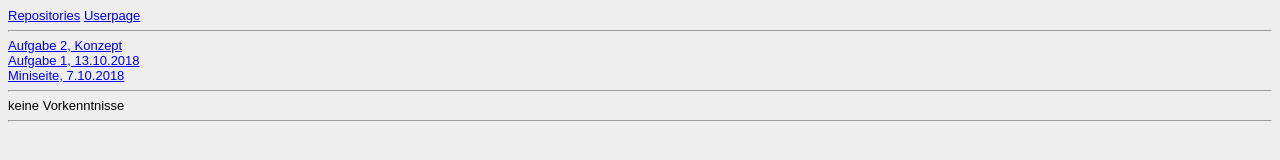
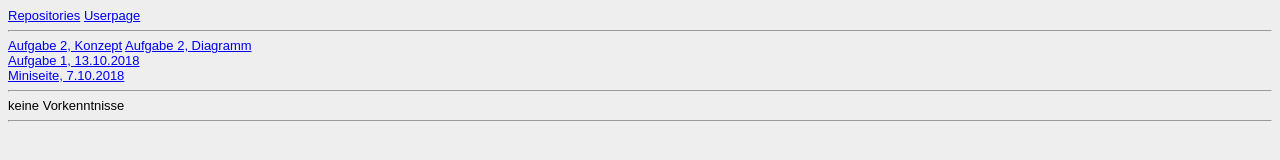
Before and after one commit to Eleonora2709/Eleonora2709.github.io, a plain HTML site: page Steckbrief/steckbrief.htm in a window 1280 px wide. Drawn offline with Linux system fonts and the light colour scheme.

Commit message:
steckbrief

```diff
--- a/Steckbrief/steckbrief.htm
+++ b/Steckbrief/steckbrief.htm
@@ -7,6 +7,7 @@
 
 <hr>
 <a href="https://github.com/Eleonora2709/EIA2/blob/master/Aufgaben/Aufgabe2/Konzept2.JPG" target="_blank">Aufgabe 2, Konzept</a>
+<a href="https://github.com/Eleonora2709/EIA2/blob/master/Aufgaben/Aufgabe2/Diagramm2.JPG" target=_blank">Aufgabe 2, Diagramm</a>
 <br>
 <a href="https://eleonora2709.github.io/EIA2/Aufgaben/Aufgabe%201.1/Aufgabe1.pdf" target="_blank">Aufgabe 1, 13.10.2018</a>
 <br>
```
